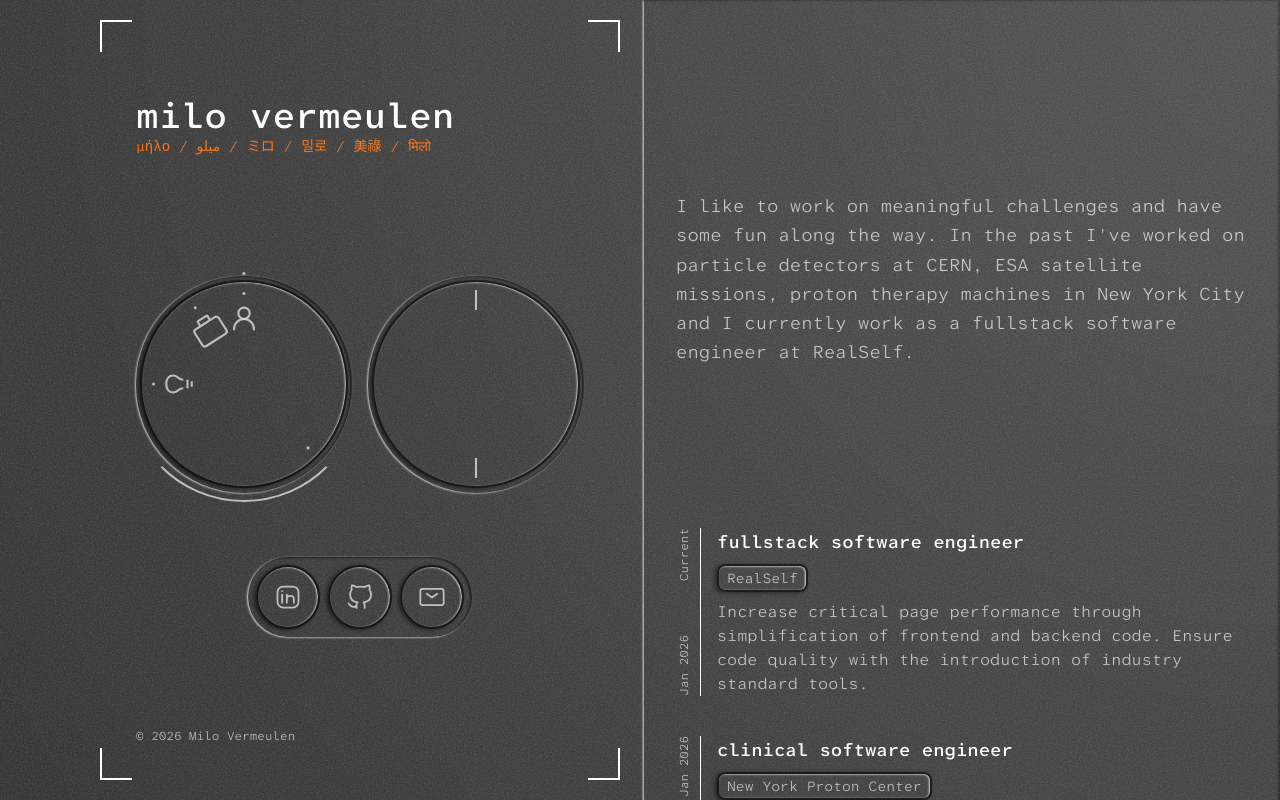
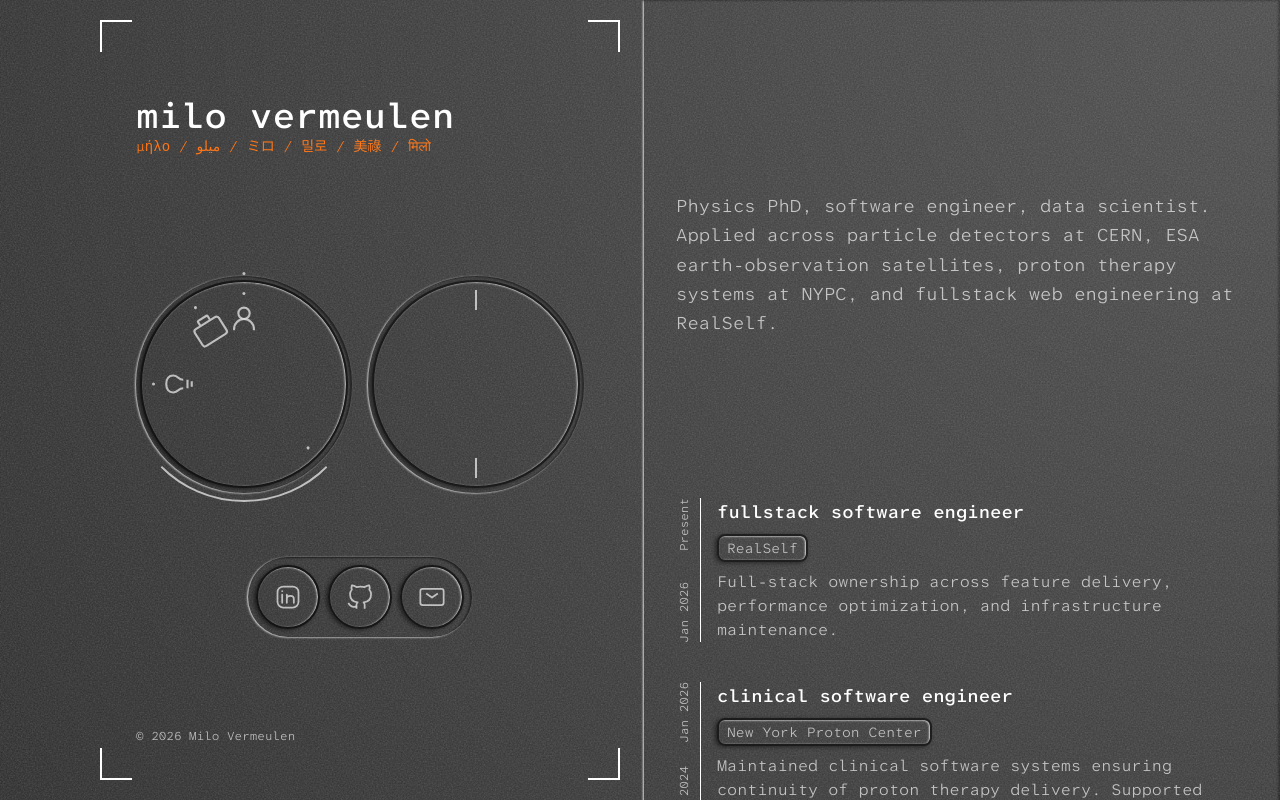
Before and after one commit to mivermeu/milovermeulen.com, a SvelteKit app in the folder apps/portfolio/: page / in a window 1280 px wide. Built offline with nearby package versions, Linux system fonts and the light colour scheme.

Commit message:
Update copy

```diff
--- a/apps/portfolio/src/lib/components/ExperienceItem.svelte
+++ b/apps/portfolio/src/lib/components/ExperienceItem.svelte
@@ -11,7 +11,7 @@
     let { className = '', job }: Props = $props();
 
     const job_start_text = $derived(month_plus_year(job.start));
-    const job_stop_text = $derived(job.stop ? month_plus_year(job.stop) : 'Current');
+    const job_stop_text = $derived(job.stop ? month_plus_year(job.stop) : 'Present');
 </script>
 
 <div class="grid grid-cols-[auto_1fr] gap-2 {className}">
--- a/apps/portfolio/src/lib/data/education.ts
+++ b/apps/portfolio/src/lib/data/education.ts
@@ -7,9 +7,9 @@ export const phd: EducationEntry = {
     start: new Date(2016, 9, 1),
     stop: new Date(2021, 2, 1),
     description: `
-        During my doctoral research, I found a way to unmask impostor particles that act
-        like the particle we were actually after in our large-scale neutrino
-        experiment. I also created low-level and performant data-acquisition code.
+        Developed a method to discriminate impostor particle signatures from
+        genuine neutrino interactions in the DUNE experiment. Authored
+        low-level, performant data-acquisition firmware.
     `,
     thesis: {
         name: 'A Blessing in Disguise - Characterisations of ProtoDUNE photon showers for neutrino measurements in DUNE'
@@ -38,7 +38,7 @@ export const bachelor: EducationEntry = {
     stop: new Date(2014, 8, 1),
     description: `
         For my thesis research I characterised free-electron laser radiation and
-        ultra-fast THz mirror switching. I also joined the honurs programme, in
+        ultra-fast THz mirror switching. I also joined the honours programme, in
         which I researched tumour treatment using paramagnetic nanoparticles in
         a cross-functional team.
     `,
--- a/apps/portfolio/src/lib/data/experience.ts
+++ b/apps/portfolio/src/lib/data/experience.ts
@@ -9,12 +9,11 @@ export const jobs = [
         title: 'Fullstack Software Engineer',
         start: new Date(2026, 0, 5),
         description: `
-            Increase critical page performance through simplification of frontend
-            and backend code. Ensure code quality with the introduction of industry
-            standard tools.
+            Full-stack ownership across feature delivery, performance
+            optimization, and infrastructure maintenance.
         `,
         details: '',
-        tags: ['React', 'TypeScript', 'FastAPI', 'AWS']
+        tags: ['React', 'TypeScript', 'FastAPI', 'AWS', 'Terraform']
     },
     {
         companies: [companies.nypc],
@@ -22,8 +21,9 @@ export const jobs = [
         start: new Date(2024, 2, 11),
         stop: new Date(2026, 0, 2),
         description: `
-            Ensure that proton therapy patients receive their planned care.
-            Manage the center's clinical software and support research projects.
+            Maintained clinical software systems ensuring continuity of proton
+            therapy delivery. Supported research initiatives across the
+            treatment center.
         `,
         details: '',
         tags: ['Python', 'Grafana', 'Raystation', 'Varian Eclipse']
@@ -34,8 +34,8 @@ export const jobs = [
         start: new Date(2021, 6, 1),
         stop: new Date(2023, 6, 1),
         description: `
-            Develop an interactive monitoring system for two earth observation
-            satellite missions by the European Space Agency: EarthCARE and Biomass.
+            Engineered an interactive telemetry monitoring platform for two ESA
+            earth-observation missions: EarthCARE and Biomass.
         `,
         details: '',
         tags: ['Django', 'Python', 'PostgreSQL', 'Docker', 'Grafana']
--- a/apps/portfolio/src/lib/data/projects.ts
+++ b/apps/portfolio/src/lib/data/projects.ts
@@ -6,7 +6,7 @@ export const projects: Project[] = [
     {
         name: 'casandramorris.net',
         description: `
-        A portfolio website for Casandra Morris.
+        Portfolio site. Static delivery, responsive layout.
         `,
         link: 'https://www.casandramorris.net',
         source_code: '',
@@ -15,7 +15,7 @@ export const projects: Project[] = [
     {
         name: 'milovermeulen.com',
         description: `
-        This website.
+        This device interface.
         `,
         link: 'https://github.com/mivermeu/milovermeulen.com',
         source_code: '',
@@ -24,7 +24,8 @@ export const projects: Project[] = [
     {
         name: 'Webneut',
         description: `
-        Neutrino oscillation visualizer.
+        Browser-based neutrino oscillation engine. Three-flavor PMNS
+        matrix computation, WASM-accelerated.
         `,
         link: '/webneut',
         source_code: '',
--- a/apps/portfolio/src/lib/sections/About.svelte
+++ b/apps/portfolio/src/lib/sections/About.svelte
@@ -1,7 +1,7 @@
 <section id="about" class="mt-10 scroll-mt-40 lg:mt-40">
     <p class="text-lg leading-relaxed">
-        I like to work on meaningful challenges and have some fun along the way. In the past I've
-        worked on particle detectors at CERN, ESA satellite missions, proton therapy machines in New
-        York City and I currently work as a fullstack software engineer at RealSelf.
+        Physics PhD, software engineer, data scientist. Applied across particle
+        detectors at CERN, ESA earth-observation satellites, proton therapy
+        systems at NYPC, and fullstack web engineering at RealSelf.
     </p>
 </section>
--- a/apps/portfolio/src/routes/+layout.svelte
+++ b/apps/portfolio/src/routes/+layout.svelte
@@ -5,6 +5,10 @@
     let { children } = $props();
 </script>
 
-<svelte:head><link rel="icon" href={favicon} /></svelte:head>
+<svelte:head>
+    <title>Milo Vermeulen — Software Engineer</title>
+    <meta name="description" content="Full-stack engineer. Particle physics PhD. CERN, ESA, proton therapy, web." />
+    <link rel="icon" href={favicon} />
+</svelte:head>
 
 {@render children()}
```
